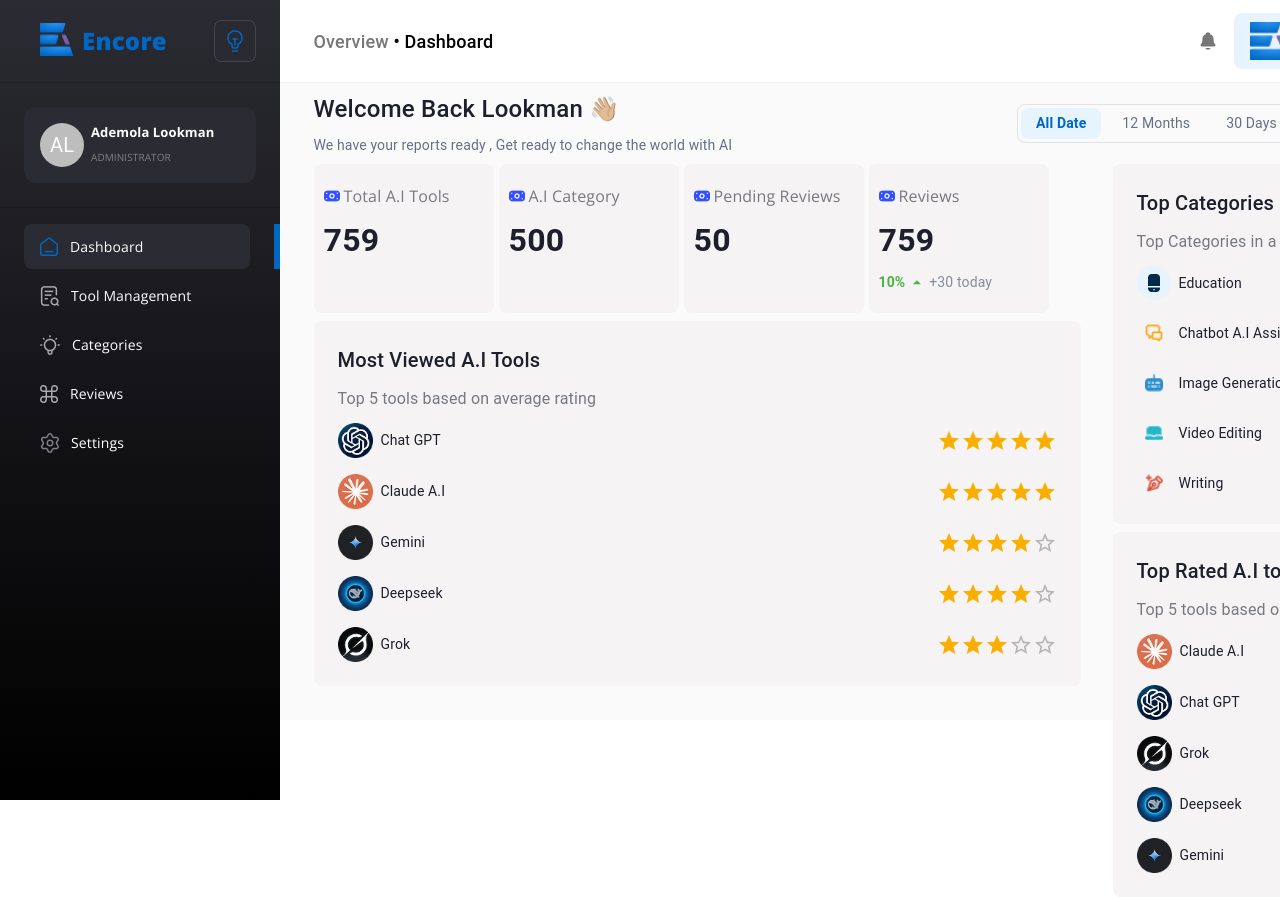
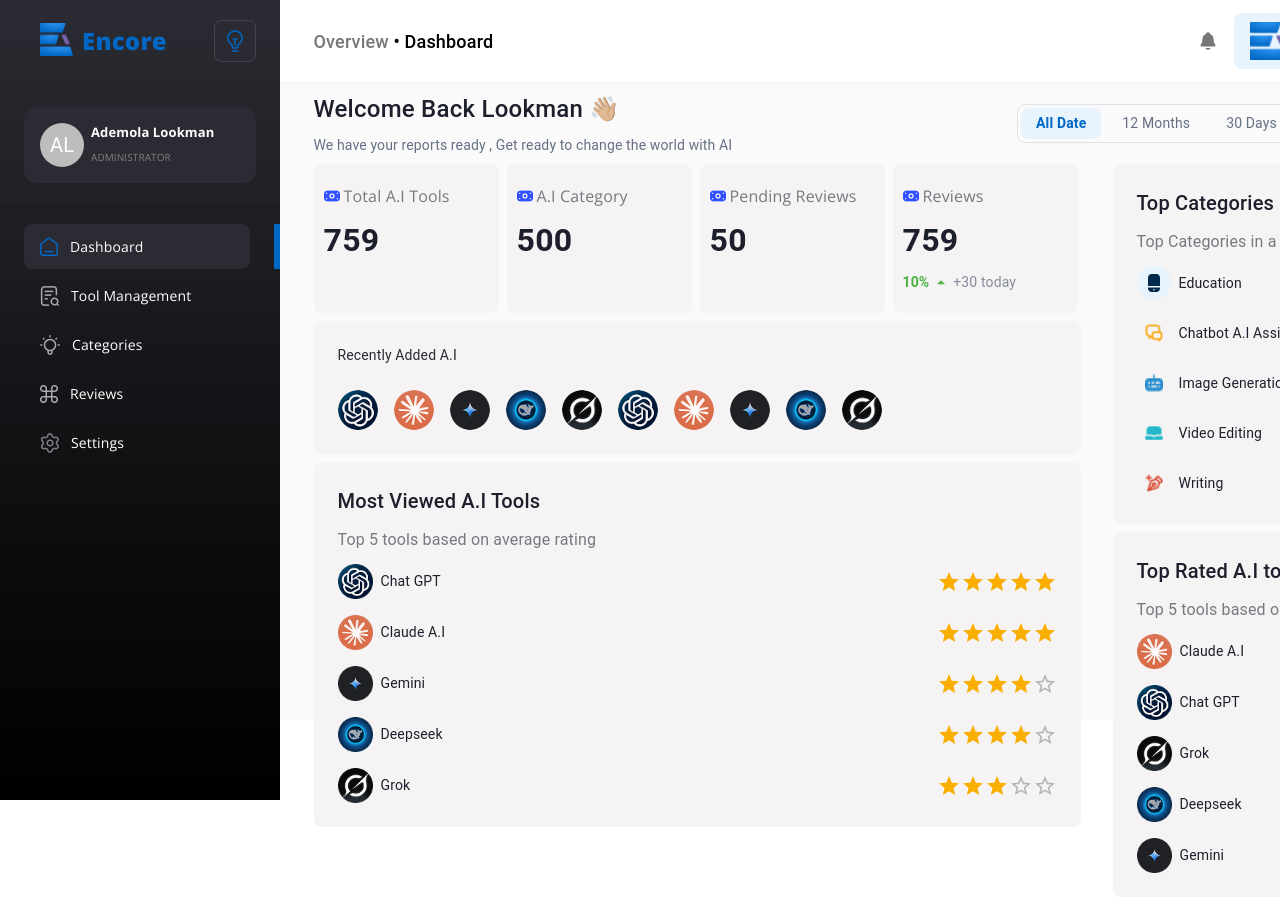
Before and after one commit to debagit10/encore-admin-dashboard, a React (Vite) app: page /dashboard in a window 1280 px wide. Shown: the top 897 px of the page. Built offline with nearby package versions, Linux system fonts and the light colour scheme.

Commit message:
feat: add Recently Added A.I component to Dashboard with tool icons

```diff
--- a/src/components/dashboard/Recently_Added.tsx
+++ b/src/components/dashboard/Recently_Added.tsx
@@ -1,7 +1,45 @@
-import React from "react";
+import chatgpt from "../../assets/chatgpt.png";
+import claude from "../../assets/claude.png";
+import gemini from "../../assets/gemini.png";
+import deepseek from "../../assets/deepseek.png";
+import grok from "../../assets/grok.png";
+import { Stack, Avatar, Tooltip, Typography } from "@mui/material";
+
+const tools = [
+  { icon: chatgpt, name: "Chat GPT" },
+  { icon: claude, name: "Claude A.I" },
+  { icon: gemini, name: "Gemini" },
+  { icon: deepseek, name: "Deepseek" },
+  { icon: grok, name: "Grok" },
+  { icon: chatgpt, name: "Chat GPT" },
+  { icon: claude, name: "Claude A.I" },
+  { icon: gemini, name: "Gemini" },
+  { icon: deepseek, name: "Deepseek" },
+  { icon: grok, name: "Grok" },
+];
 
 const Recently_Added = () => {
-  return <div>Recently_Added</div>;
+  return (
+    <div className="p-[24px] rounded-[8px] bg-[#f5f3f3]">
+      <div className="flex flex-col gap-[12px] mb-[1.5rem]">
+        <Typography fontWeight={400} fontSize={14} color="#2B2B33">
+          Recently Added A.I
+        </Typography>
+      </div>
+
+      <Stack direction="row" spacing={2}>
+        {tools.map((tool) => (
+          <Tooltip title={tool.name}>
+            <Avatar
+              src={tool.icon}
+              alt={`Logo of ${tool.name}`}
+              className="w-[40px] h-[40px]"
+            />
+          </Tooltip>
+        ))}
+      </Stack>
+    </div>
+  );
 };
 
 export default Recently_Added;
--- a/src/components/dashboard/metrics/Pending_Reviews.tsx
+++ b/src/components/dashboard/metrics/Pending_Reviews.tsx
@@ -4,7 +4,7 @@
 
 const Pending_Reviews = () => {
   return (
-    <div className="flex flex-col gap-[8px] w-[180px] bg-[#f5f3f3] py-[20px] px-[10px] rounded-[8px] ">
+    <div className="flex flex-col gap-[8px] w-[185px] bg-[#f5f3f3] py-[20px] px-[10px] rounded-[8px] ">
       <div className="flex gap-[4px] items-center">
         <img src={tools} className="w-[16px] h-[16px]" />
         <Typography
--- a/src/components/dashboard/metrics/Total_Categories.tsx
+++ b/src/components/dashboard/metrics/Total_Categories.tsx
@@ -4,7 +4,7 @@
 
 const Total_Categories = () => {
   return (
-    <div className="flex flex-col gap-[8px] w-[180px] bg-[#f5f3f3] py-[20px] px-[10px] rounded-[8px] ">
+    <div className="flex flex-col gap-[8px] w-[185px] bg-[#f5f3f3] py-[20px] px-[10px] rounded-[8px] ">
       <div className="flex gap-[4px] items-center">
         <img src={tools} className="w-[16px] h-[16px]" />
         <Typography
--- a/src/components/dashboard/metrics/Total_Reviews.tsx
+++ b/src/components/dashboard/metrics/Total_Reviews.tsx
@@ -4,7 +4,7 @@
 
 const Total_Reviews = () => {
   return (
-    <div className="flex flex-col gap-[8px] w-[180px] bg-[#f5f3f3] py-[20px] px-[10px] rounded-[8px] ">
+    <div className="flex flex-col gap-[8px] w-[185px] bg-[#f5f3f3] py-[20px] px-[10px] rounded-[8px] ">
       <div className="flex gap-[4px] items-center">
         <img src={tools} className="w-[16px] h-[16px]" />
         <Typography
--- a/src/components/dashboard/metrics/Total_Tools.tsx
+++ b/src/components/dashboard/metrics/Total_Tools.tsx
@@ -4,7 +4,7 @@
 
 const Total_Tools = () => {
   return (
-    <div className="flex flex-col gap-[8px] w-[180px] bg-[#f5f3f3] py-[20px] px-[10px] rounded-[8px] ">
+    <div className="flex flex-col gap-[8px] w-[185px] bg-[#f5f3f3] py-[20px] px-[10px] rounded-[8px] ">
       <div className="flex gap-[4px] items-center">
         <img src={tools} className="w-[16px] h-[16px]" />
         <Typography
--- a/src/pages/Dashboard.tsx
+++ b/src/pages/Dashboard.tsx
@@ -11,6 +11,7 @@
 import Most_Viewed_Tools from "../components/dashboard/Most_Viewed_Tools";
 import Top_Rated_Tools from "../components/dashboard/Top_Rated_Tools";
 import Top_Categories from "../components/dashboard/Top_Categories";
+import Recently_Added from "../components/dashboard/Recently_Added";
 
 const Dashboard = () => {
   const [period, setPeriod] = useState<number>(0);
@@ -101,8 +102,12 @@
 
         <div className="flex gap-[2rem]">
           <div>
-            <div className="flex gap-[5px] pt-[.5rem]">
+            <div className="flex gap-[.5rem] pt-[.5rem]">
               {metrics.map((metric) => metric.component)}
+            </div>
+
+            <div className="pt-[.5rem]">
+              <Recently_Added />
             </div>
 
             <div className="pt-[.5rem] w-[767px]">
```
